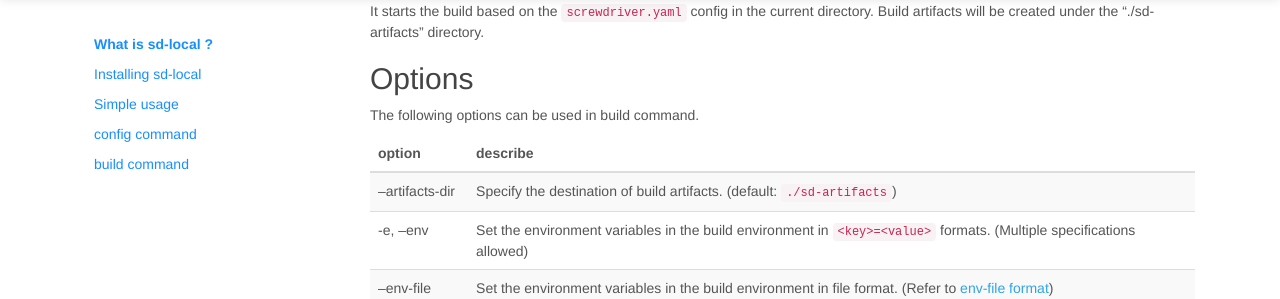
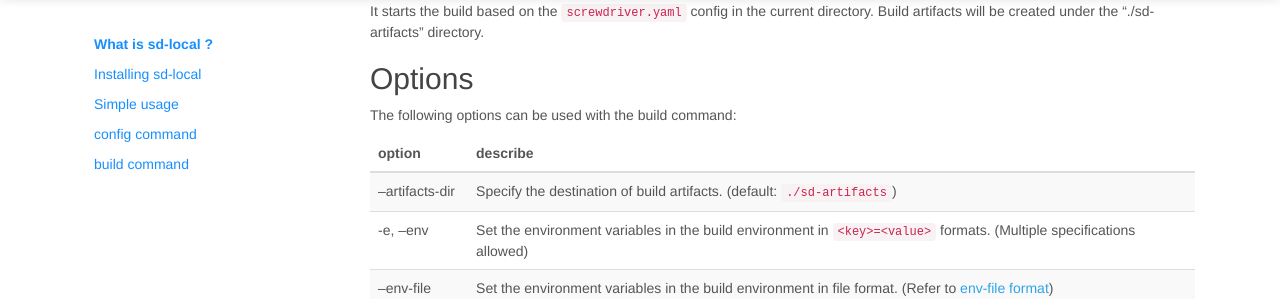
Before and after one commit to screwdriver-cd/guide, a Jekyll site: the page built from docs/user-guide/local.md, in a window 1280 px wide and 900 px high, scrolled down 2683 px. Shown: the part 153-452 px from the top of the window. Built offline with Jekyll 4.4.1, drawn with Linux system fonts in a browser that asks for light colours.

Commit message:
Update docs/user-guide/local.md
Co-Authored-By: Tiffany K <tiffanykyi@gmail.com>

```diff
--- a/docs/user-guide/local.md
+++ b/docs/user-guide/local.md
@@ -152,7 +152,7 @@ It starts the build based on the `screwdriver.yaml` config in the current direct
 
 
 ## Options
-The following options can be used in build command.
+The following options can be used with the build command:
 
 
 |option|describe|
```
